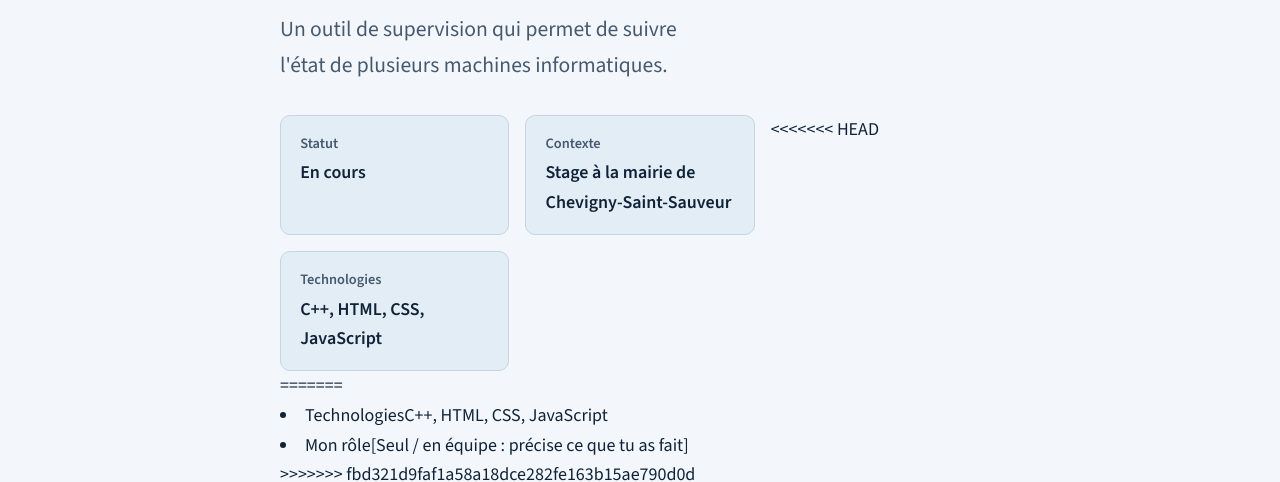
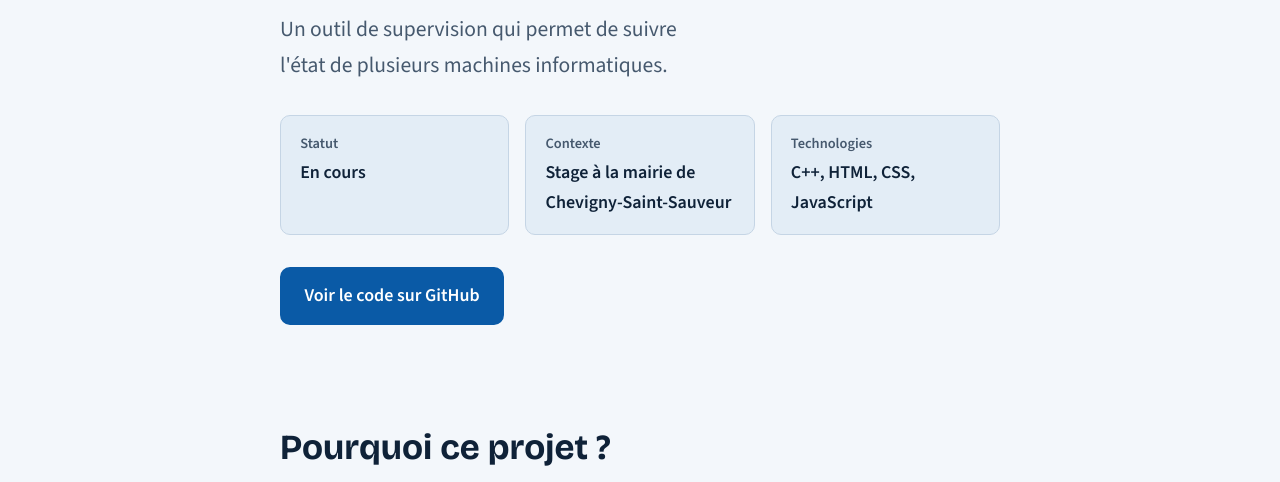
Before and after one commit to Thenlot/Thenlot.github.io, a plain HTML site: page checker.html in a window 1280 px wide. Shown: the part 305-787 px from the top of the page. Drawn offline with nearby package versions, Linux system fonts and the light colour scheme.

Commit message:
auto commit

```diff
--- a/checker.html
+++ b/checker.html
@@ -57,13 +57,8 @@
         <ul class="facts">
           <li><span class="label">Statut</span>En cours</li>
           <li><span class="label">Contexte</span>Stage à la mairie de Chevigny-Saint-Sauveur</li>
-<<<<<<< HEAD
-          <li><span class="label">Technologies</span><span class="notranslate" translate="no">C++, HTML, CSS, JavaScript</span></li>        </ul>
-=======
           <li><span class="label">Technologies</span><span class="notranslate" translate="no">C++, HTML, CSS, JavaScript</span></li>
-          <li><span class="label">Mon rôle</span>[Seul / en équipe : précise ce que tu as fait]</li>
         </ul>
->>>>>>> fbd321d9faf1a58a18dce282fe163b15ae790d0d
 
         <p class="page-actions">
           <a class="btn" href="https://github.com/Thenlot">Voir le code sur GitHub</a>
```
